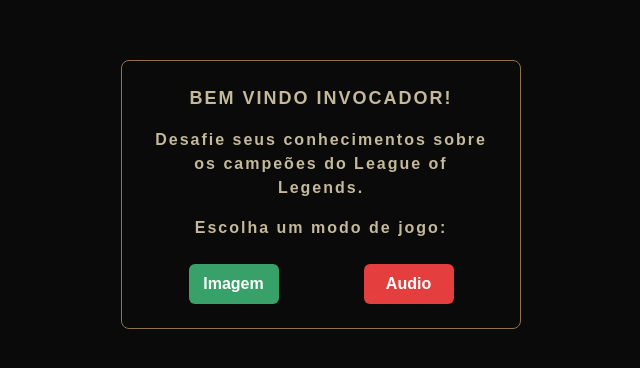
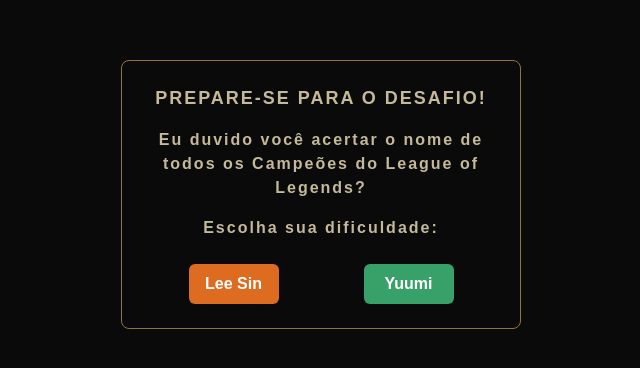
Before and after one commit to marlonrodler/leagueoflegends-game, a React (Create React App) app: page /#/ in a window 1280 px wide. Shown: the part 206-574 px from the top of the page, without its empty margins (319-959 px from the left). Built offline with nearby package versions, Linux system fonts and the light colour scheme; no server answers; a web font is replaced by a local one.

Commit message:
dev: ajustes

```diff
--- a/src/pages/Home/index.js
+++ b/src/pages/Home/index.js
@@ -16,9 +16,10 @@ function Home() {
       justify={'center'}
       justifyContent={'center'}
     >
-      {gameMode === '' && <BoxGameMode setGameMode={setGameMode} />}
+      {/* {gameMode === '' && <BoxGameMode setGameMode={setGameMode} />}
       {gameMode === 'image' && <GameImage /> }
-      {gameMode === 'audio' && <GameAudio /> }
+      {gameMode === 'audio' && <GameAudio /> } */}
+      <GameImage />
     </Wrap>
   );
 }
```
